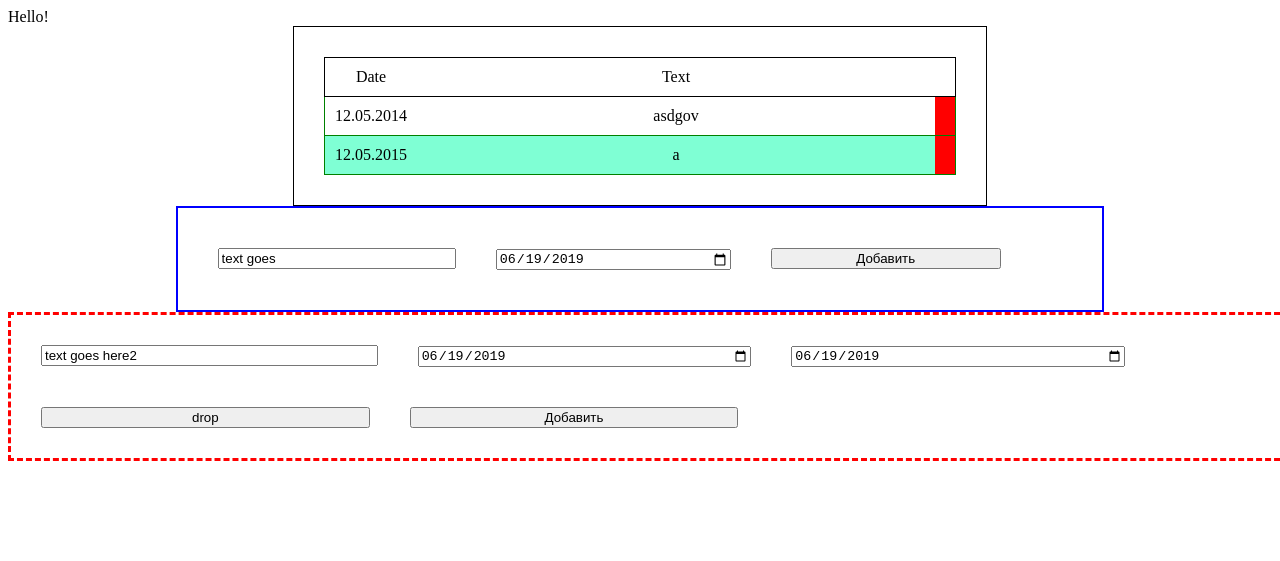
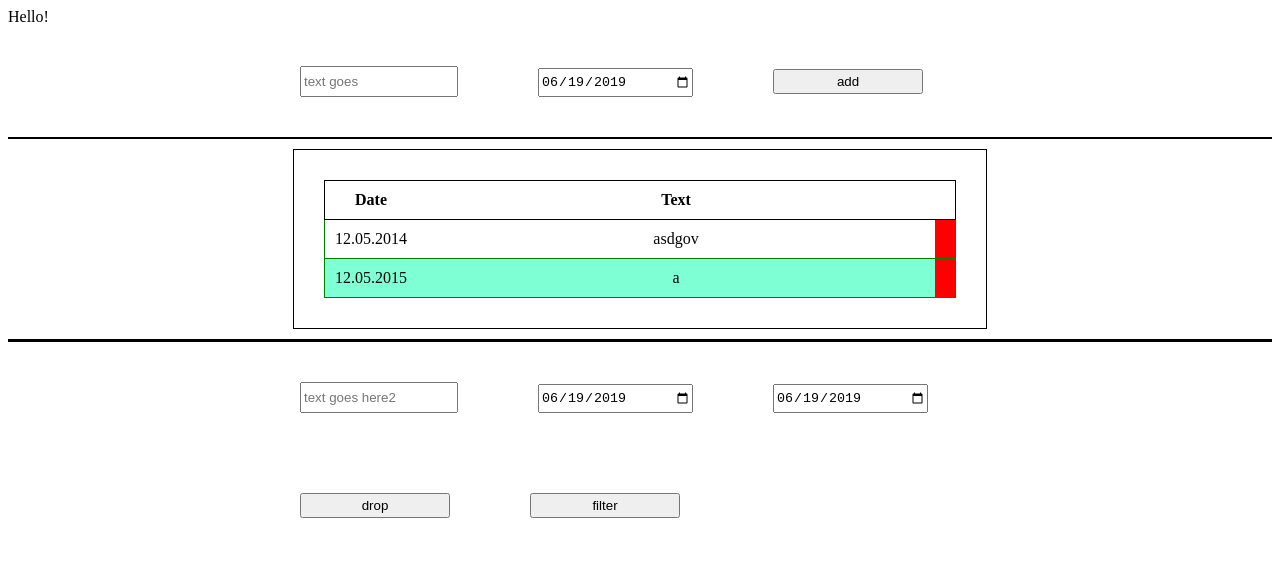
Before and after one commit to SokolAlexander/trainJS, a website: page index.html in a window 1280 px wide. Drawn offline with Linux system fonts and the light colour scheme.

Commit message:
better forms and betterr  appearance

```diff
--- a/components/app/app.js
+++ b/components/app/app.js
@@ -12,20 +12,24 @@ class App {
                     {date: '12.05.2015', text: 'a', checked: true}];
         let today = CustomDate.getDateForForm();
 
-        this.list = new List(this._getNewEl('div', 'list'), data);
         this.formAdd = new Form(this._getNewEl('form', 'form-add'),
                                             [{
                                                 type: 'text',
-                                                value: 'text goes '
+                                                placeholder: 'text goes '
                                             },
                                             {
                                                 type: 'date',
                                                 value: today
+                                            },
+                                            {
+                                                type: 'submit',
+                                                value: 'add'
                                             }]);
+        this.list = new List(this._getNewEl('div', 'list'), data);
         this.formFilter = new Form(this._getNewEl('form', 'form-filter'),
                                             [{
                                                 type: 'text',
-                                                value: 'text goes here2'
+                                                placeholder: 'text goes here2'
                                             },
                                             {
                                                 type: 'date',
@@ -38,6 +42,10 @@ class App {
                                             {
                                                 type: 'button',
                                                 value: 'drop'
+                                            },
+                                            {
+                                                type: 'submit',
+                                                value: 'filter'
                                             }]);
 
         this._initEvents();
--- a/components/form/form.css
+++ b/components/form/form.css
@@ -1,17 +1,25 @@
-.form-add {
-    width: 70%;
+.form {
+    width: 95%;
+    min-width: 760px;
     padding: 20px;
     margin: auto;
-    border: 2px solid blue;
+}
+
+.inputs-wrap {
+    margin: auto;
+    width: 760px;
+}
+
+.form-add {
+    border-bottom: 2px solid black;
 }
 
 .form-filter {
-    width: 100%;
-    padding: 10px;
-    border: 3px dashed red;
+    border-top: 3px solid black;
 }
 
 input {
-    width: 26%;
-    margin: 20px;
+    width: 150px;
+    height: 25px;
+    margin: 40px;
 }
--- a/components/form/form.js
+++ b/components/form/form.js
@@ -9,7 +9,7 @@ class Form {
      */
     constructor(htmlEl, ...args) {
         this.$el = htmlEl;
-        this.inputs = args;
+        this.inputs = args[0];
         this._render();
         this._initEvents();
     }
@@ -19,12 +19,15 @@ class Form {
      */
     _render() {
         this.$el.innerHTML = '';
+
+        this.$div = document.createElement('div');
+        this.$div.classList.add('inputs-wrap');
+        this.$el.appendChild(this.$div);
         if (this.inputs[0]) {
-        this.inputs[0].forEach(element => {
-            this._addInput(element.type, element.value, element.label);
+        this.inputs.forEach(element => {
+            this._addInput(element);
         });
         }
-        this._addInput('submit', 'Добавить');
     }
 
     /**
@@ -32,14 +35,15 @@ class Form {
      * @param {String} type
      * @param {String} value
      */
-    _addInput(type, value) {
-        let className = 'form-input-' + type;
+    _addInput(input) {
+        let className = 'form-input-' + input.type;
         let $newInput = document.createElement('input');
-        $newInput.setAttribute('type', type);
         $newInput.classList.add(className);
-        $newInput.value = value;
-        $newInput.setAttribute('required', true);
-        this.$el.appendChild($newInput);
+
+        for (let key in input) {
+            $newInput.setAttribute(key, input[key]);
+        }
+        this.$div.appendChild($newInput);
     }
 
     /**
--- a/components/list/list.css
+++ b/components/list/list.css
@@ -4,6 +4,8 @@
     padding: 30px;
     text-align: center;
     margin: auto;
+    margin-top: 10px;
+    margin-bottom: 10px;
 }
 
 
@@ -60,3 +62,21 @@ td {
 td.list-item-text {
     width: 100%;
 }
+
+.list-header {
+    font-weight: bold;
+}
+
+.list-item-header-date:hover,
+.list-item-header-text:hover {
+    cursor: pointer;
+    background-color: antiquewhite;
+}
+
+.list-item:hover {
+    background-color: aliceblue;
+}
+
+.list-item-checked:hover {
+    background-color: azure;
+}
--- a/components/list/list.js
+++ b/components/list/list.js
@@ -49,12 +49,14 @@ class List {
         header.classList.add('list-header');
         let headerDate = this._getNewTd({}, 'header-date');
         let headerText = this._getNewTd({}, 'header-text');
+        let headerDelete = this._getNewTd({}, 'header-delete');
 
         headerDate.innerHTML = 'Date';
         headerText.innerHTML = 'Text';
 
         header.appendChild(headerDate);
         header.appendChild(headerText);
+        header.appendChild(headerDelete);
 
         this.table.appendChild(header);
     }
```
